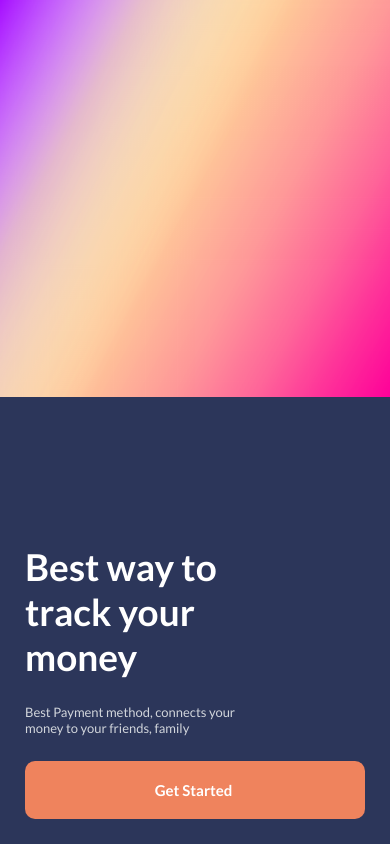
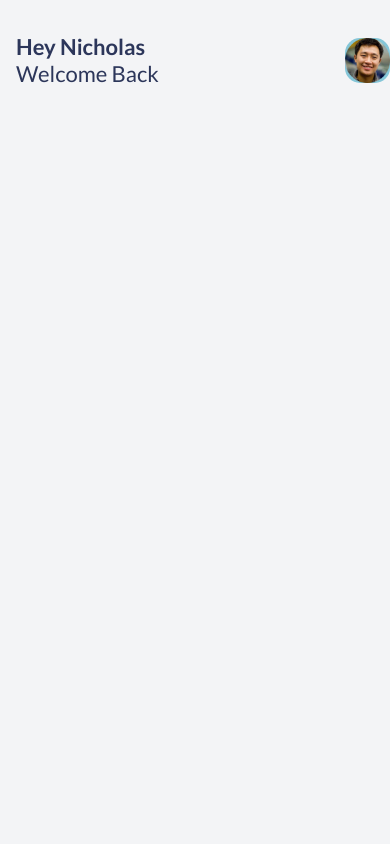
Before and after one commit to NKoech123/WalletApp, a React Native app: screen /Home in a window 390 px wide. Built offline with nearby package versions, Linux system fonts and the light colour scheme.

Commit message:
built card component

```diff
--- a/components/Buttons/RegularButton.tsx
+++ b/components/Buttons/RegularButton.tsx
@@ -24,7 +24,6 @@
     children: React.ReactNode;
 }
 
-
 const RegularButton: FunctionComponent<ButtonProps> = (props) => {
   return (
     <ButtonView onPress={props.onPress} style={props.btnStyles}>
--- /dev/null
+++ b/components/Header/Greeting.tsx
@@ -0,0 +1,57 @@
+import React, { FunctionComponent } from 'react';
+import styled from 'styled-components/native';
+
+// custom components
+import { colors } from "../../components/colors";
+import { StyleProp, TextStyle } from 'react-native';
+
+//components
+import RegularText from '../Texts/RegularText';
+import SmallText from '../Texts/SmallText';
+
+
+const StyledView = styled.View`
+  flex-direction: column;
+  flex: 1;
+  justify-content: center;
+`;
+
+interface GreetingProps {
+    mainText: string;
+    subText: string;
+    mainTextStyles?: StyleProp<TextStyle>;
+    subTextStyles?: StyleProp<TextStyle>;
+
+}
+
+
+const Greeting: FunctionComponent<GreetingProps> = (props) => {
+  return (
+    <StyledView>
+        <RegularText
+            textStyles={[
+                {
+                color: colors.secondary,
+                fontSize: 22,
+                },
+                props.mainTextStyles,
+            ]}
+        >
+         {props.mainText}
+        </RegularText>
+        <SmallText
+          textStyles={[
+            {
+            color: colors.secondary,
+            fontSize: 22,
+            },
+            props.subTextStyles,
+        ]}
+        >
+         {props.subText}
+        </SmallText>
+    </StyledView>
+  );
+}
+
+export default Greeting;
--- /dev/null
+++ b/components/Header/Profile.tsx
@@ -0,0 +1,40 @@
+import React, { FunctionComponent } from 'react';
+import styled from 'styled-components/native';
+
+// custom components
+import { colors } from "../../components/colors";
+import { Container } from '../../components/shared';
+
+import {ImageSourcePropType, GestureResponderEvent, StyleProp, ViewStyle, ImageStyle } from 'react-native';
+
+const StyledView = styled.TouchableOpacity`
+  flex-direction: column;
+  height: 45px;
+  width: 45px;
+  border-radius: 15px;
+`;
+
+const StyledImage = styled.Image`
+  resize-mode: cover;
+  width: 100%;
+  height: 100%;
+  border-radius: 15px;
+`;
+
+interface ProfileProps {
+   img: ImageSourcePropType;
+   imgStyle?: StyleProp<ImageStyle>;
+   imgContainerStyle?: StyleProp<ViewStyle>;
+   onPress?: ((event:GestureResponderEvent)=> void) | undefined;
+
+}
+
+const Profile: FunctionComponent<ProfileProps> = (props) => {
+  return (
+     <StyledView onPress = {props.onPress} style={props.imgContainerStyle}>
+        <StyledImage style={props.imgStyle} source={props.img}/>
+     </StyledView>
+  )
+}
+
+export default Profile;
--- a/navigators/RootStack.tsx
+++ b/navigators/RootStack.tsx
@@ -2,14 +2,21 @@
 
 //Screens
 import Welcome from "../screens/Welcome";
+import Home from "../screens/Home";
 
+//components
+import { colors } from '../components/colors';
+import Avi from '../assets/avi/avatar.png';
 
 //React Navigation
 import { NavigationContainer } from "@react-navigation/native";
 import { createNativeStackNavigator } from "@react-navigation/native-stack";
+import Greeting from "../components/Header/Greeting";
+import Profile from "../components/Header/Profile";
 
 export type RootStackParamList = {
     Welcome: undefined;
+    Home: undefined;
 };
 
 const Stack = createNativeStackNavigator<RootStackParamList>();
@@ -17,11 +24,52 @@
 const RootStack: FunctionComponent = () => {
   return (
     <NavigationContainer>
-        <Stack.Navigator>
+        <Stack.Navigator
+          screenOptions={{
+            headerStyle:{
+                backgroundColor: colors.graylight,
+                borderBottomWidth: 0,
+                shadowColor: "transparent",
+                shadowOpacity: 0,
+                elevation: 0,
+                height: 120,
+            },
+            headerTintColor: colors.secondary,
+            headerRightContainerStyle: {
+              paddingRight: 25,
+
+            },
+            headerLeftContainerStyle: {
+              paddingLeft: 10,
+
+            },
+            headerRight: ()=>(
+            <Profile
+              img={Avi}
+              imgContainerStyle={{backgroundColor: colors.tertiary}}
+              />
+            ),
+          }}
+          initialRouteName="Home"
+        >
             <Stack.Screen
               name="Welcome"
               component={Welcome}
               options={{ headerShown: false }}
+            />
+            <Stack.Screen
+              name="Home"
+              component={Home}
+              options={{
+                headerTitle: (props)=> (
+                <Greeting
+                  mainText={"Hey Nicholas"}
+                  subText={"Welcome Back"}
+                  {...props}
+                />
+                ),
+                headerLeft: ()=><></>,
+              }}
             />
         </Stack.Navigator>
     </NavigationContainer>
--- a/photo.d.ts
+++ b/photo.d.ts
@@ -6,3 +6,8 @@
     const value: any;
     export = value;
 }
+
+declare module "*.jpeg" {
+    const value: any;
+    export = value;
+}
--- /dev/null
+++ b/screens/Home.tsx
@@ -0,0 +1,23 @@
+import React, { FunctionComponent } from 'react';
+import { StatusBar } from 'expo-status-bar';
+import styled from 'styled-components/native';
+
+// custom components
+import { colors } from '../components/colors';
+import { Container } from '../components/shared';
+
+const HomeContainer = styled(Container)`
+  background-color: ${colors.graylight};
+  width: 100%;
+  flex: 1;
+`;
+
+const Home: FunctionComponent = () => {
+  return (
+    <HomeContainer>
+        <StatusBar style="dark"/>
+    </HomeContainer>
+  )
+}
+
+export default Home;
```
Also changed, not shown: components/Cards/CardItem.tsx (added, +66 -0 lines), components/Cards/CardSection.tsx (added, +33 -0 lines), components/Cards/types.tsx (added, +14 -0 lines), assets/avi/avatar.png (added), assets/avi/transparentBackground.jpeg (added).
